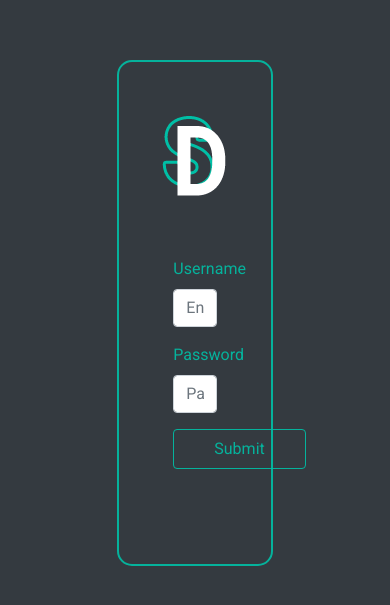
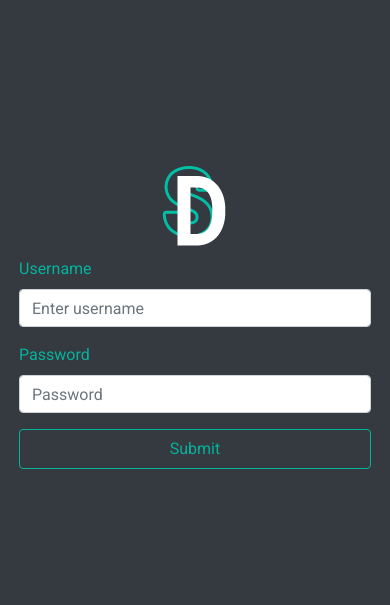
Before and after one commit to stancic/portfolio, a React (Create React App) app in the folder database-frontend/: page /login in a window 390 px wide. Shown: the part 109-714 px from the top of the page. Built offline with nearby package versions, Linux system fonts and the light colour scheme; no server answers.

Commit message:
Fix login form responsiveness

```diff
--- a/database-frontend/src/App.js
+++ b/database-frontend/src/App.js
@@ -28,7 +28,8 @@ function App() {
 
 	if(user === null){
 		return(
-			<div className="login-container">
+			<div className="login-parent-container">
+				<div className="login-container">
 					<div className="img-and-login-form-container">
 						<div className="img-container">
 							<img src="./img/Logo.png" alt="" className="login-form-image" />
@@ -36,8 +37,10 @@ function App() {
 						<div className="login-form-container">
 							<LoginForm />
 						</div>
+					</div>
 				</div>
 			</div>
+
 		)
 	}
 	else{
--- a/database-frontend/src/App.scss
+++ b/database-frontend/src/App.scss
@@ -8,32 +8,24 @@
 
 body, html{
 	background-color: #343a40;
+	position: relative;
 }
 
-.login-container{
+.login-parent-container{
 	display: flex;
-	flex-direction: column;
+	width: 100vw;
+	height: 100vh;
 	justify-content: center;
 	align-items: center;
-	position: absolute;
-	width: 100%;
-	height: 100%;
-	.img-and-login-form-container{
-		padding: 45px;
-		border: 2px solid $tirkizna;
-		border-radius: 15px;
-		width: 40%;
-		height: 60%;
-		.img-container{
-			display: flex;
-			justify-content: center;
-		}
-		.login-form-container{
-			justify-content: center;
-			margin-top: 50px;
+	.login-container{
+		width: 22rem;
+		.img-and-login-form-container{
+			.img-container{
+				display: flex;
+				justify-content: center;
+			}
 		}
 	}
-
 }
 
 .cms-container{
@@ -67,3 +59,9 @@ body, html{
 		}
 	}
 }
+
+@media(max-width: 1024px){
+	.login-container{
+
+	}
+}
--- a/database-frontend/src/components/LoginForm.scss
+++ b/database-frontend/src/components/LoginForm.scss
@@ -14,12 +14,11 @@
 }
 
 .form-button-container{
-	display: inline-block;
-	margin-left: 15%;
 	.btn-outline-primary{
 		border-color: $tirkizna;
 		color: $tirkizna;
 		padding: 7px 40px;
+		width: 100%;
 		&:hover{
 			background-color: $tirkizna;
 			color: white;
@@ -28,5 +27,5 @@
 }
 
 .form-group{
-	width: 70%;
+	width: 100%;
 }
```
